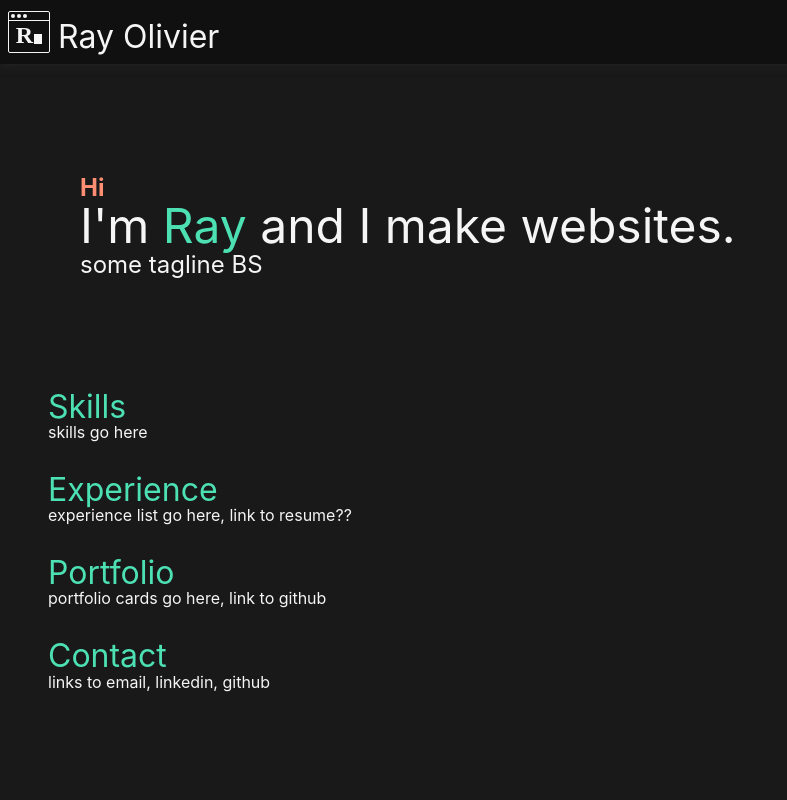
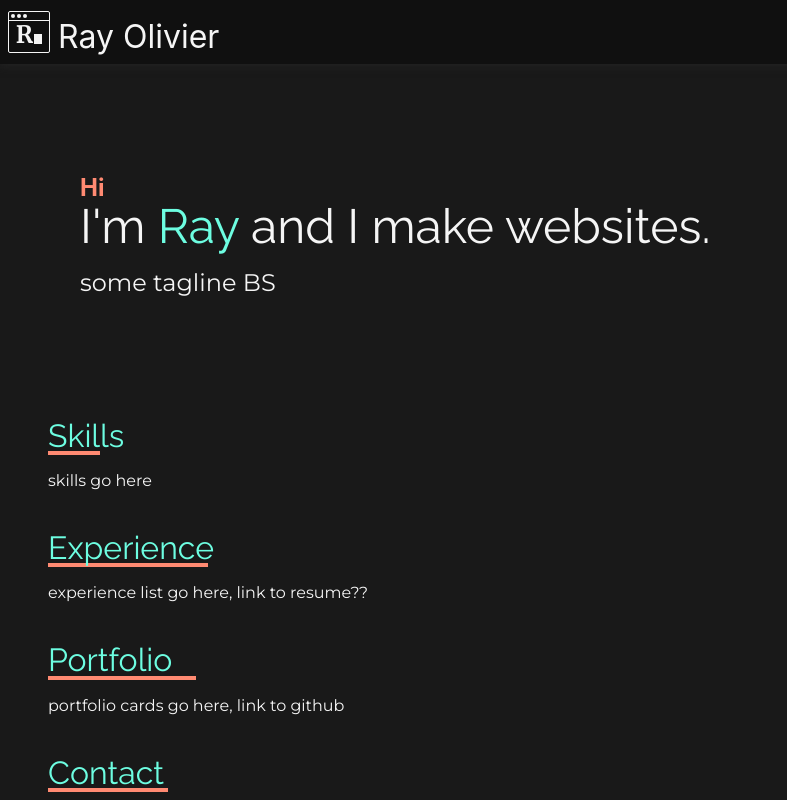
Before and after one commit to RayOlivier/portfolio, a React (Vite) app: page / in a window 1280 px wide. Shown: the top 800 px of the page, without its empty margins (0-787 px from the left). Built offline with nearby package versions, Linux system fonts and the light colour scheme.

Commit message:
update meta, theme colors, and add fonts

```diff
--- a/index.html
+++ b/index.html
@@ -4,7 +4,7 @@
     <meta charset="UTF-8" />
     <link rel="icon" type="image/svg+xml" href="/vite.svg" />
     <meta name="viewport" content="width=device-width, initial-scale=1.0" />
-    <title>Vite + React + TS</title>
+    <title>Ray Olivier</title>
   </head>
   <body>
     <div id="root"></div>
--- a/src/index.scss
+++ b/src/index.scss
@@ -1,5 +1,6 @@
 @import './styles/reset.scss';
 @import './styles/variables.scss';
+@import url('https://fonts.googleapis.com/css2?family=Merriweather:wght@400;700&family=Montserrat:wght@100;400;500;700;800&family=Raleway:wght@400;700;800&display=swap');
 
 :root {
   font-family: Inter, system-ui, Avenir, Helvetica, Arial, sans-serif;
@@ -18,14 +19,18 @@
 
 a {
   font-weight: 500;
-  color: $secondary_dark;
+  color: $primary;
   text-decoration: inherit;
 }
 a:hover {
-  color: $secondary;
+  color: $primary_light;
 }
 
 body {
+  font-family: -apple-system, BlinkMacSystemFont, 'Segoe UI', 'Roboto', 'Oxygen', 'Ubuntu', 'Cantarell', 'Fira Sans', 'Droid Sans', 'Helvetica Neue', sans-serif;
+  -webkit-font-smoothing: antialiased;
+  -moz-osx-font-smoothing: grayscale;
+
   margin: 0;
   display: flex;
   place-items: center;
@@ -34,35 +39,72 @@ body {
   font-size: 2rem;
 }
 
+p {
+  font-family: 'Montserrat', sans-serif;
+
+  line-height: 1.2;
+  margin-bottom: 1rem;
+
+  a {
+    display: inline-block;
+    position: relative;
+
+    &::after {
+      content: '';
+      position: absolute;
+      display: block;
+      height: 0.25rem;
+      width: 100%;
+      bottom: 0;
+      left: 0;
+      background-color: $primary;
+
+      transform: scaleX(0);
+      transform-origin: bottom right;
+      transition: transform 0.25s ease-out;
+    }
+
+    &:hover {
+      &::after {
+        background-color: $primary;
+        transform: scaleX(1);
+        transform-origin: bottom left;
+      }
+    }
+  }
+}
+
 h1 {
   font-size: 6rem;
   line-height: 1.1;
+  font-family: 'Raleway', sans-serif;
+  margin-bottom: 2rem;
 }
 
 h2 {
+  font-family: 'Raleway', sans-serif;
   font-size: 4rem;
   line-height: 1.1;
   color: $primary;
+  margin-bottom: 2rem;
+
+  &::after {
+    content: '';
+    display: block;
+    height: 0.5rem;
+    width: 50%;
+    background-color: $secondary;
+    margin-top: -0.25rem;
+  }
 }
 
-// button {
-//   border-radius: 8px;
-//   border: 1px solid transparent;
-//   padding: 0.6em 1.2em;
-//   font-size: 1em;
-//   font-weight: 500;
-//   font-family: inherit;
-//   background-color: #1a1a1a;
-//   cursor: pointer;
-//   transition: border-color 0.25s;
-// }
-// button:hover {
-//   border-color: #646cff;
-// }
-// button:focus,
-// button:focus-visible {
-//   outline: 4px auto -webkit-focus-ring-color;
-// }
+h3 {
+  font-family: 'Raleway', sans-serif;
+  // font-family: 'Montserrat', sans-serif;
+
+  font-size: 3rem;
+  margin-bottom: 1rem;
+}
 
 // @media (prefers-color-scheme: light) {
 //   :root {
--- a/src/styles/variables.scss
+++ b/src/styles/variables.scss
@@ -32,11 +32,23 @@ $white_20: rgba($white, 0.2);
 $white_10: rgba($white, 0.1);
 
 // https://coolors.co/palette/ffaf87-ff8e72-ed6a5e-4ce0b3-377771
-$secondary: #ff8e72;
-$secondary_dark: #ed6a5e;
-$secondary_light: #ffaf87;
-$primary: #4ce0b3;
-$primary_dark: #377771;
+// $secondary: #ff8e72;
+// $secondary_dark: #ed6a5e;
+// $secondary_light: #ffaf87;
+// $secondary_background: #ed6a5e;
+// $primary: #4ce0b3;
+// $primary_dark: #377771;
+// $primary_background: #377771;
+
+$primary: #6dfde1;
+$primary_light: lighten($primary, 15%);
+$primary_dark: darken($primary, 50%);
+$secondary: #ff8a72;
+$secondary_light: lighten($secondary, 15%);
+$secondary_dark: darken($secondary, 10%);
+
+// light theme primary 47e4c1
+// light theme secondary ff542c
 
 $background: rgba($black, 1);
 $nav-shadow: #222222;
```
